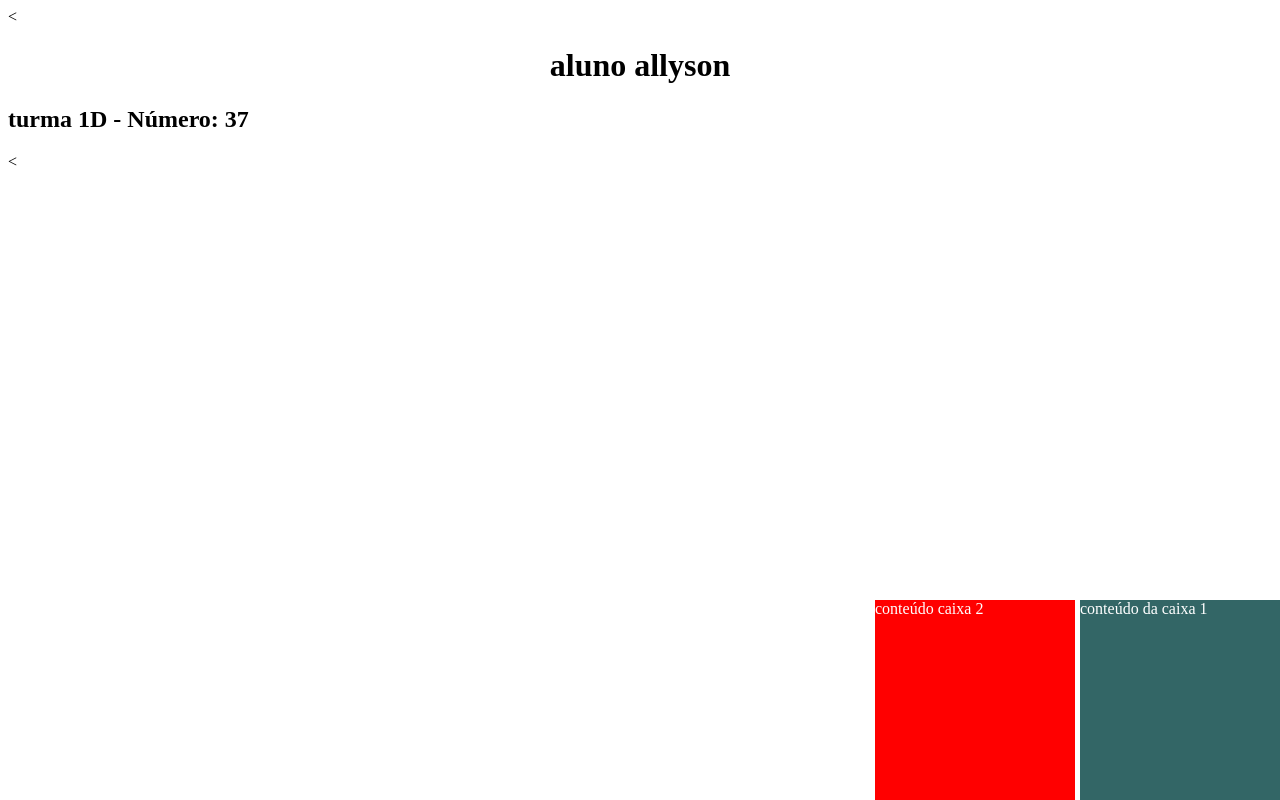
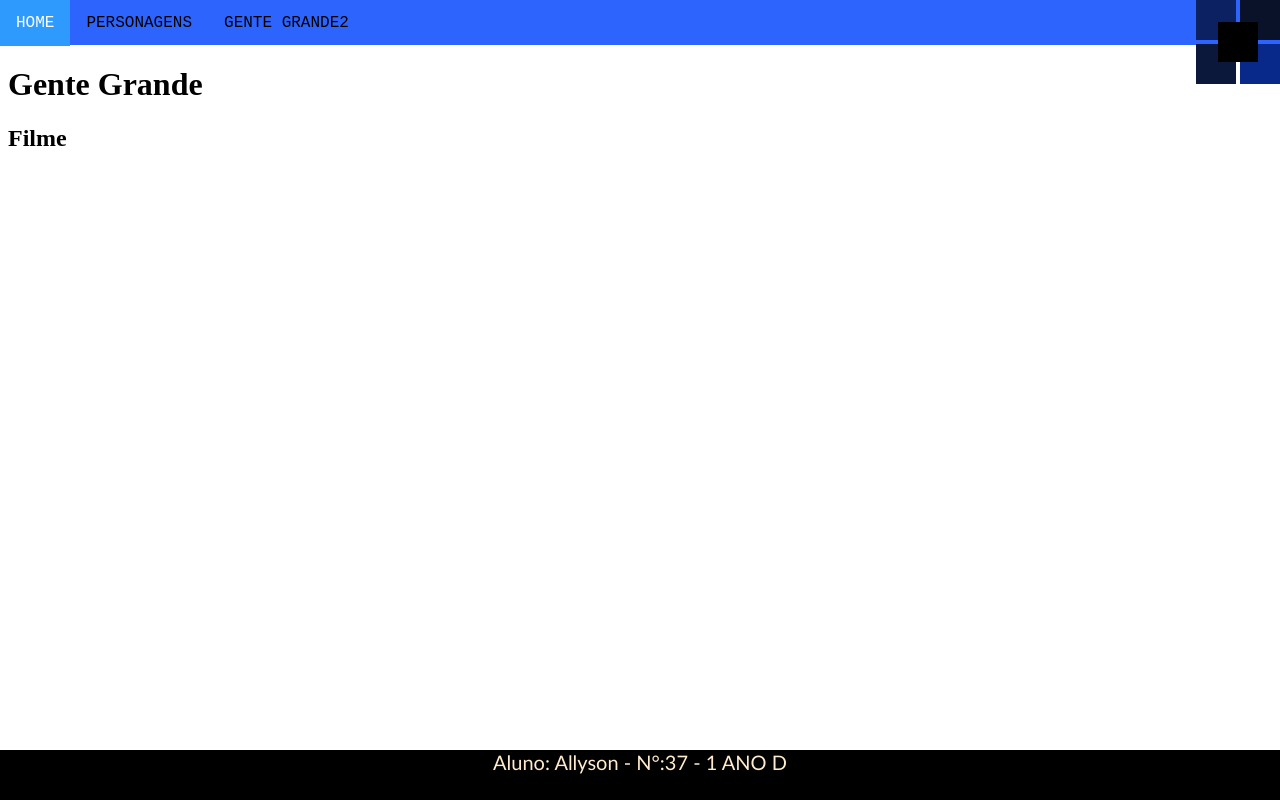
Before and after one commit to allysonalves123/primeirod_2t, a plain HTML site: page index.html in a window 1280 px wide. Drawn offline with Linux system fonts and the light colour scheme.

Commit message:
Aula 17-08

```diff
--- a/estilo.css
+++ b/estilo.css
@@ -6,42 +6,63 @@
 }
 .caixa1 {
     position: absolute;
-    background: #336666;
+    background: #0A122A;
     color: #FFFFFF;
-    width: 200px;
-    height: 200px;
+    width: 40px;
+    height: 40px;
     right: 0;
-    bottom: 0;
+    top: 0;
 }
 .caixa2 {
     position: absolute;
-    background: red;
+    background: #0B2161;
     color: #FFFFFF;
-    width: 200px;
-    height: 200px;
-    right: 205px;
-    bottom: 0;
+    width: 40px;
+    height: 40px;
+    right: 44px;
+    top: 0;
 }
 .caixa3 {
   position: absolute;
-    background: green;
+  background: #08298A;
   color: #FFFFFF;
-    width: 200px;
-    height: 200px;
+  width: 40px;
+  height: 40px;
   right: 0;
-    bottom: 205px;
+  top: 44px;
 }
+
+.caixa4 {
+position: absolute;
+background: #0B173B;
+color: #FFFFFF;
+width: 40px;
+height: 40px;
+right: 44px;
+top: 44px;
+}
+
+.caixa5 {
+position: absolute;
+background: black;
+color: #FFFFFF;
+width: 40px;
+height: 40px;
+right: 22px;
+top: 22px;
+}
+
 .menuPrincipal {
-   position: relative;
-   background: rgb(189, 122, 84);
   position: absolute;
-   background: rgb(85, 143, 78);
+  background: #2E64FE;
   width: 100%;
-   height: 120px;
   height: 45px;
   top: 0;
   left: 0;
-   color: rgb(255, 255, 255);
+  color: #FFFFFF;
+  display: flex;
+  justify-content: start;
+  text-transform: uppercase;
 }
 nav ul {
    list-style-type: none;
@@ -54,13 +75,51 @@
 }
 li a {
   display: block;
-  color: #FFFFFF;
+  color: black;
   text-align: center;
   padding: 14px 16px;
   text-decoration: none;
   font-family: 'Courier New', Courier, monospace;
 }
 li a:hover {
-  background: rgb(163, 224, 216);
-  color: black;
+  background: #2E9AFE;
+  color: #FFFFFF;
 }
+#aviao {
+  width: 20%;
+}
+#aviao:hover {
+  width: 22%;
+}
+.caixaAviao {
+  position: absolute;
+  top: 50px;
+  left: 0;
+  width: 90%;
+  height: 150px;
+  background:rgb(242, 242, 239);
+  margin: 20px;
+  border-color: rgb(91, 210, 208);
+  border-width: 20px;
+  border-style: solid;
+  padding: 20px;
+  display: flex;
+  justify-content: center;
+}
+.rodape {
+  position: absolute;
+  bottom: 0;
+  width: 100%;
+  height: 50px;
+  background: black;
+  color: blanchedalmond;
+  display: flex;
+  justify-content: center;
+  font-size: 20px;
+  left: 0;
+  font-family: 'Gill Sans', 'Gill Sans MT', Calibri, 'Trebuchet MS', sans-serif;
+}
+.conteudo {
+  position: absolute;
+  top: 45px;
+}
--- a/index.html
+++ b/index.html
@@ -2,20 +2,34 @@
 <html lang="pt-br" dir="ltr">
   <head>
     <meta charset="utf-8">
-    <title>aula do primeiro</title>
-  <<link rel="stylesheet" href="estilo.css">
+    <title>Aula primeiro D</title>
+  <link rel="stylesheet" href="estilo.css">
   </head>
   <body>
-    <h1>aluno allyson</h1>
-    <h2>turma 1D - Número: 37</h2>
+    <div class="menuPrincipal">
+       <nav>
+         <ul>
+           <li><a href="index.html">Home</a></li>
+           <li><a href="pagina01.html">Personagens</a></li>
+           <li><a href="pagina02.html">Gente Grande2</a></li>
+         </ul>
+       </nav>
+    </div>
+    <div class="conteudo">
+      <h1>Gente Grande</h1>
 
-    <div class="caixa1">
-      conteúdo da caixa 1
+      <h2>Filme</h2>
+
+    </div>
+    <div class="rodape">
+      Aluno: Allyson - N°:37 - 1 ANO D
     </div>
 
-    <<div class="caixa2">
-      conteúdo caixa 2
-      </div>
 
-      </body>
+    <div class="caixa1"></div>
+    <div class="caixa2"></div>
+    <div class="caixa3"></div>
+    <div class="caixa4"></div>
+    <div class="caixa5"></div>
+    </body>
     </html>
```
Lines whose indentation alone changed are shown as unchanged.
